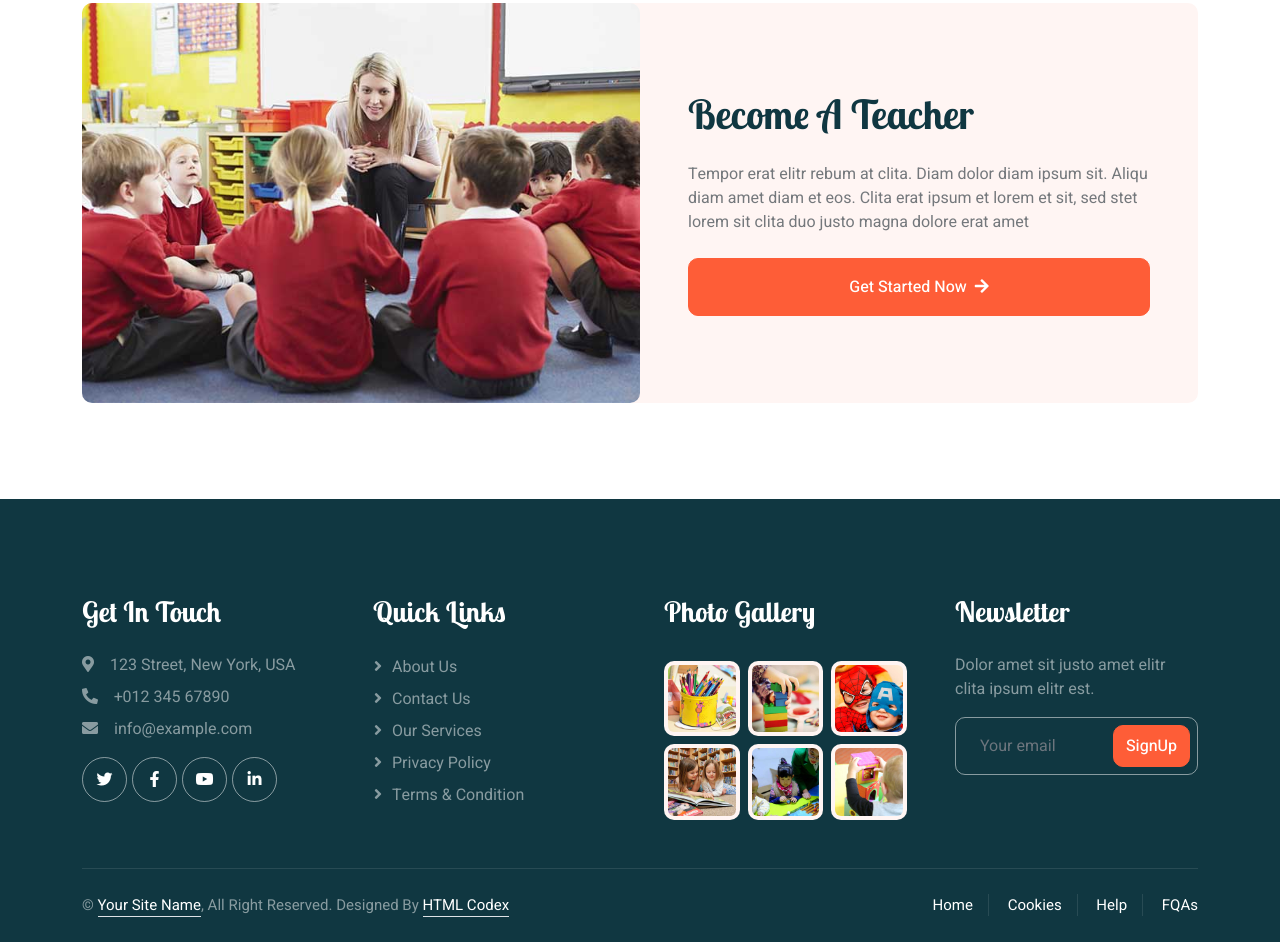
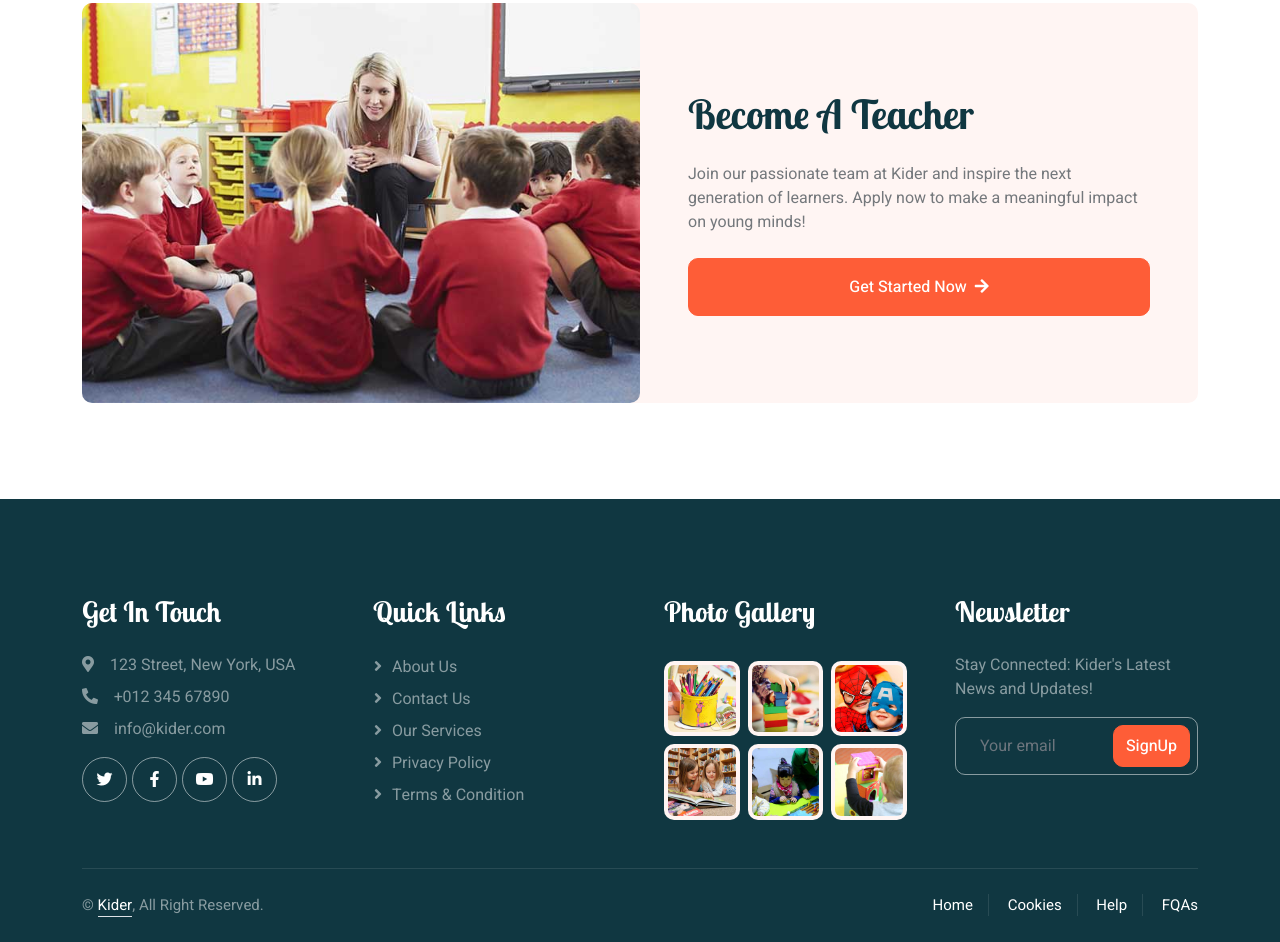
Before and after one commit to HadiqaAziz/Kider---Preschool-Website, a plain HTML site: page call-to-action.html in a window 1280 px wide. Shown: the part 520-1462 px from the top of the page. Drawn offline with nearby package versions, Linux system fonts and the light colour scheme.

Commit message:
Update call-to-action.html

```diff
--- a/call-to-action.html
+++ b/call-to-action.html
@@ -103,8 +103,8 @@
                         <div class="col-lg-6 wow fadeIn" data-wow-delay="0.5s">
                             <div class="h-100 d-flex flex-column justify-content-center p-5">
                                 <h1 class="mb-4">Become A Teacher</h1>
-                                <p class="mb-4">Tempor erat elitr rebum at clita. Diam dolor diam ipsum sit. Aliqu diam amet diam et eos.
-                                    Clita erat ipsum et lorem et sit, sed stet lorem sit clita duo justo magna dolore erat amet
+                                <p class="mb-4">Join our passionate team at Kider and inspire the next generation of learners.
+					Apply now to make a meaningful impact on young minds!
                                 </p>
                                 <a class="btn btn-primary py-3 px-5" href="">Get Started Now<i class="fa fa-arrow-right ms-2"></i></a>
                             </div>
@@ -124,7 +124,7 @@
                         <h3 class="text-white mb-4">Get In Touch</h3>
                         <p class="mb-2"><i class="fa fa-map-marker-alt me-3"></i>123 Street, New York, USA</p>
                         <p class="mb-2"><i class="fa fa-phone-alt me-3"></i>+012 345 67890</p>
-                        <p class="mb-2"><i class="fa fa-envelope me-3"></i>info@example.com</p>
+                        <p class="mb-2"><i class="fa fa-envelope me-3"></i>info@kider.com</p>
                         <div class="d-flex pt-2">
                             <a class="btn btn-outline-light btn-social" href=""><i class="fab fa-twitter"></i></a>
                             <a class="btn btn-outline-light btn-social" href=""><i class="fab fa-facebook-f"></i></a>
@@ -165,7 +165,7 @@
                     </div>
                     <div class="col-lg-3 col-md-6">
                         <h3 class="text-white mb-4">Newsletter</h3>
-                        <p>Dolor amet sit justo amet elitr clita ipsum elitr est.</p>
+                        <p>Stay Connected: Kider's Latest News and Updates!</p>
                         <div class="position-relative mx-auto" style="max-width: 400px;">
                             <input class="form-control bg-transparent w-100 py-3 ps-4 pe-5" type="text" placeholder="Your email">
                             <button type="button" class="btn btn-primary py-2 position-absolute top-0 end-0 mt-2 me-2">SignUp</button>
@@ -177,10 +177,9 @@
                 <div class="copyright">
                     <div class="row">
                         <div class="col-md-6 text-center text-md-start mb-3 mb-md-0">
-                            &copy; <a class="border-bottom" href="#">Your Site Name</a>, All Right Reserved.
+                            &copy; <a class="border-bottom" href="#">Kider</a>, All Right Reserved.
 
-							<!--/*** This template is free as long as you keep the footer author’s credit link/attribution link/backlink. If you'd like to use the template without the footer author’s credit link/attribution link/backlink, you can purchase the Credit Removal License from "https://htmlcodex.com/credit-removal". Thank you for your support. ***/-->
-							Designed By <a class="border-bottom" href="https://htmlcodex.com">HTML Codex</a>
+
                         </div>
                         <div class="col-md-6 text-center text-md-end">
                             <div class="footer-menu">
```
